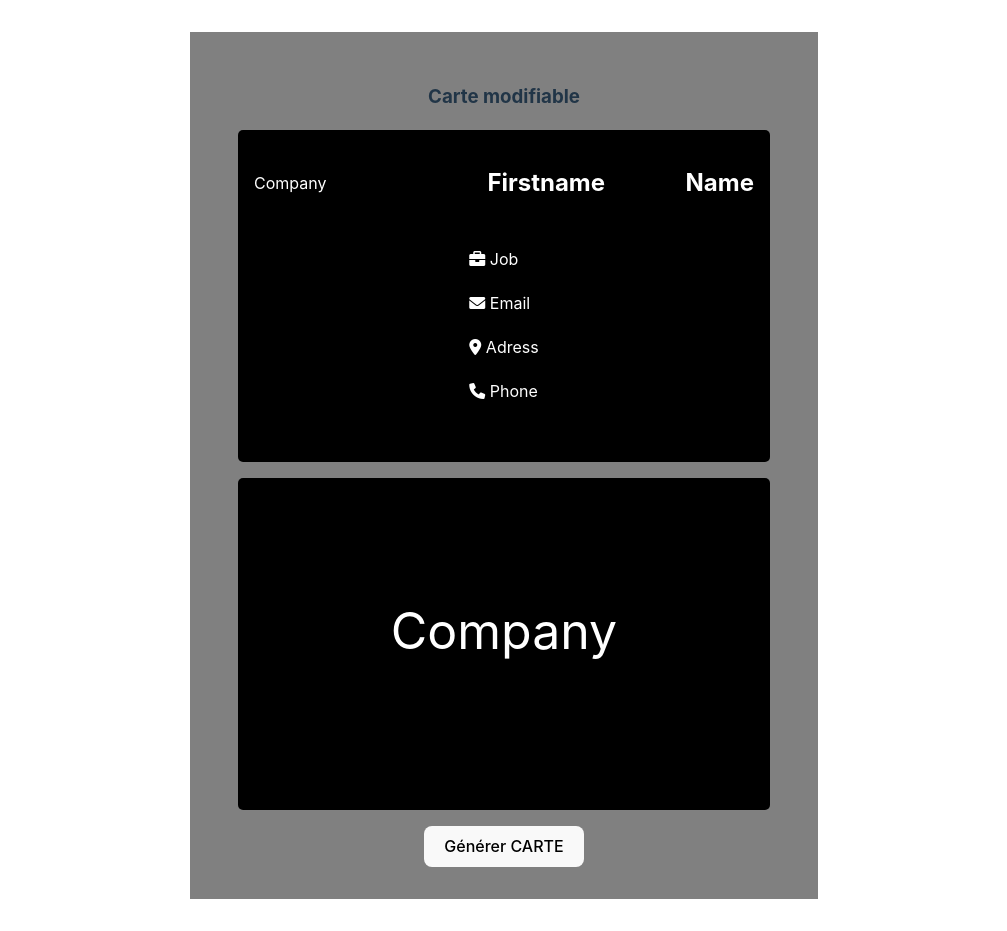
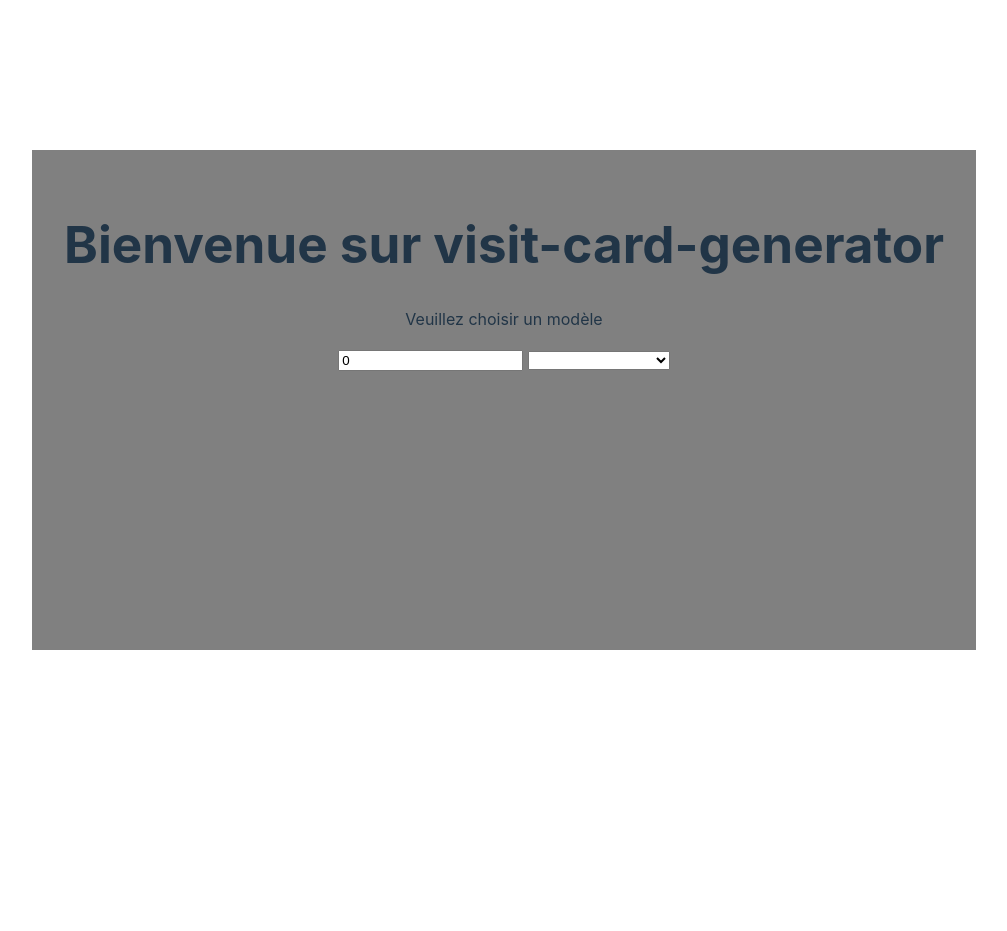
Before and after one commit to iassadki/business-card-generator, a Svelte app: page / in a window 1280 px wide. Shown: the whole page, without its empty margins (136-1143 px from the left). After the commit the page ends 800 px from the top, so only its background shows below. Built offline with nearby package versions, Linux system fonts and the light colour scheme.

Commit message:
Add component

```diff
--- a/src/App.svelte
+++ b/src/App.svelte
@@ -1,25 +1,18 @@
 <script>
-  import BusinessCardDark1 from "./components/models/business-cards-dark/business-card-dark-1.svelte";
-  import BusinessCardDark2 from "./components/models/business-cards-dark/business-card-dark-2.svelte";
-  import BusinessCardLight1 from "./components/models/business-cards-light/business-card-light-1.svelte";
-  import BusinessCardLight2 from "./components/models/business-cards-light/business-card-light-2.svelte";
-  import Form from "./components/form/form.svelte";
-  import Test from "./components/form/test.svelte";
+  import HomeCard from "./components/home.svelte";
+
+  let choix = 0;
 </script>
 
 <main>
-  <div class="card">
-    <BusinessCardDark1 />
-    <!-- <Form /> -->
-    <!-- <BusinessCardDark2 /> -->
-    <!-- <BusinessCardLight1 /> -->
-    <!-- <BusinessCardLight2 /> -->
-    <!-- <Test /> -->
-  </div>
+
+  <HomeCard />
+
 </main>
 
 <style>
   main {
     background-color: grey;
+    min-height: 500px;
   }
 </style>
--- /dev/null
+++ b/src/components/home.svelte
@@ -0,0 +1,37 @@
+<script>
+    import BusinessCardDark1 from "./models/business-cards-dark/business-card-dark-1.svelte";
+    import BusinessCardDark2 from "./models/business-cards-dark/business-card-dark-2.svelte";
+    import BusinessCardLight1 from "./models/business-cards-light/business-card-light-1.svelte";
+    import BusinessCardLight2 from "./models/business-cards-light/business-card-light-2.svelte";
+
+    let choix = 0;
+</script>
+
+<div class="card">
+    <h1>Bienvenue sur visit-card-generator</h1>
+
+    <p>Veuillez choisir un modèle</p>
+
+    <input
+        type="number"
+        bind:value={choix}
+        placeholder="Choisissez un modèle"
+    />
+
+    <select bind:value={choix}>
+        <option value={1}>BusinessCardDark1</option>
+        <option value={2}>BusinessCardDark2</option>
+        <option value={3}>BusinessCardLight1</option>
+        <option value={4}>BusinessCardLight2</option>
+    </select>
+
+    {#if choix === 1}
+        <BusinessCardDark1 />
+    {:else if choix === 2}
+        <BusinessCardDark2 />
+    {:else if choix === 3}
+        <BusinessCardLight1 />
+    {:else if choix === 4}
+        <BusinessCardLight2 />
+    {/if}
+</div>
```
